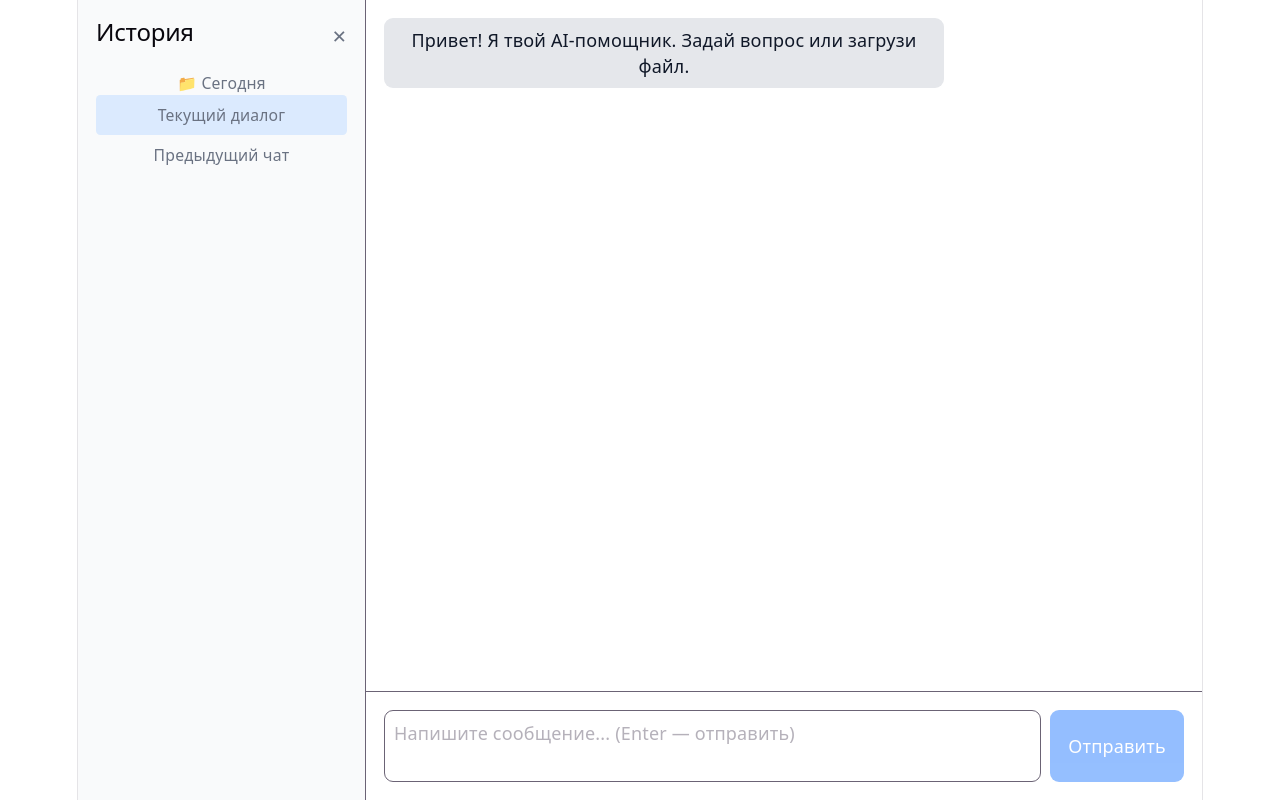
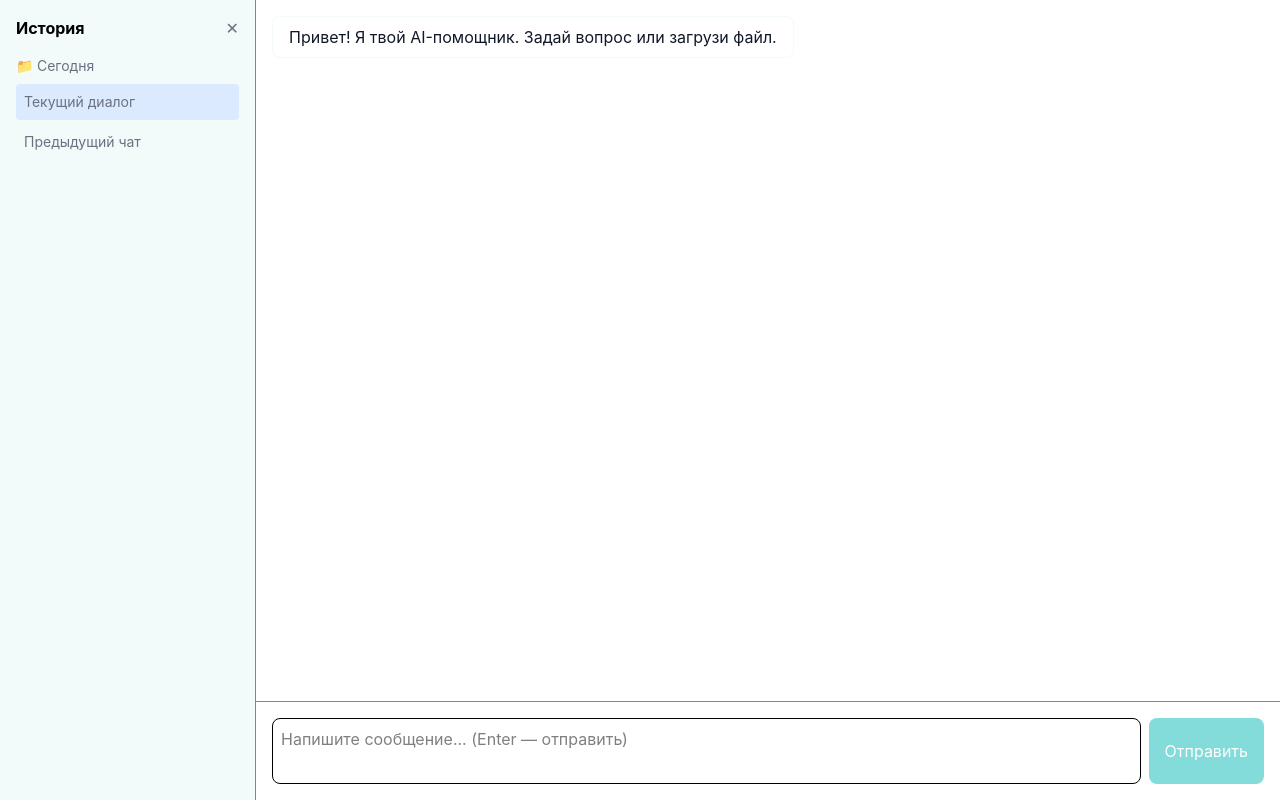
Before and after one commit to Marat5305/tidi-assistant, a React (Vite) app: page / in a window 1280 px wide. Built offline with nearby package versions, Linux system fonts and the light colour scheme.

Commit message:
feat(styles): add color system Tiffany

```diff
--- a/src/components/chat/ChatContainer.tsx
+++ b/src/components/chat/ChatContainer.tsx
@@ -4,7 +4,7 @@ import { InputArea } from './InputArea';
 
 export function ChatContainer() {
   return (
-    <div className="flex-1 flex flex-col h-full">
+    <div className="flex-1 flex flex-col h-full bg-white">
       <MessageList />
       <InputArea />
     </div>
--- a/src/components/chat/InputArea.tsx
+++ b/src/components/chat/InputArea.tsx
@@ -21,20 +21,20 @@ export function InputArea() {
   };
 
   return (
-    <div className="border-t p-4 bg-white dark:bg-gray-800">
+    <div className="border-t border-[var(--color-accent)] p-4 bg-white dark:bg-gray-800">
       <div className="flex gap-2">
         <textarea
           value={input}
           onChange={(e) => setInput(e.target.value)}
           onKeyDown={handleKeyDown}
           placeholder="Напишите сообщение... (Enter — отправить)"
-          className="flex-1 resize-none rounded-lg border p-2 focus:outline-none focus:ring-2 focus:ring-blue-500"
+          className="flex-1 resize-none rounded-lg border p-2 focus:outline-none focus:ring-2 focus:ring-[var(--color-accent)]"
           rows={2}
         />
         <button
           onClick={handleSend}
           disabled={!input.trim()}
-          className="px-4 py-2 bg-blue-500 text-white rounded-lg hover:bg-blue-600 disabled:opacity-50 disabled:cursor-not-allowed"
+          className="px-4 py-2 bg-[var(--color-accent)] text-white rounded-lg hover:bg-[var(--color-hover)] disabled:opacity-50 disabled:cursor-not-allowed"
         >
           Отправить
         </button>
--- a/src/components/chat/MessageItem.tsx
+++ b/src/components/chat/MessageItem.tsx
@@ -12,10 +12,10 @@ export function MessageItem({ message }: MessageItemProps) {
     <div className={`flex ${isUser ? 'justify-end' : 'justify-start'}`}>
       <div
         className={`
-          max-w-[70%] rounded-lg px-4 py-2
+          max-w-[70%] rounded-lg px-4 py-2 border
           ${isUser
-            ? 'bg-blue-500 text-white'
-            : 'bg-gray-200 dark:bg-gray-700 text-gray-900 dark:text-white'
+            ? 'bg-[var(--color-surface)] border-[var(--color-accent)] text-black'
+            : 'bg-white dark:bg-gray-700 border-[var(--color-surface)] text-gray-900 dark:text-white'
           }
         `}
       >
--- a/src/components/chat/ThreadSidebar.tsx
+++ b/src/components/chat/ThreadSidebar.tsx
@@ -16,7 +16,7 @@ export function ThreadSidebar() {
   }
 
   return (
-    <aside className="w-64 border-r bg-gray-50 dark:bg-gray-900 p-4 flex flex-col h-full">
+    <aside className="w-64 border-r border-[var(--color-accent)] bg-[var(--color-surface)] p-4 flex flex-col h-full">
       <div className="flex justify-between items-center mb-4">
         <h2 className="font-bold">История</h2>
         <button onClick={toggleSidebar} className="text-gray-500">
--- a/src/index.css
+++ b/src/index.css
@@ -1,133 +1,43 @@
-/* @tailwind base;
-@tailwind components;
-@tailwind utilities; */
 @import "tailwindcss";
 
 @layer base {
-  /* Кастомные стили для скролла */
+  /* Цветовая система */
+  :root {
+    /* Основной цвет - Тиффани (raw colors) */
+    --color-primary: #0abab5;
+    --color-dark: #158683;
+    --color-light: #f2fbfa;
+
+    /* Семантические цвета (по назначению) */
+    --color-accent: var(--color-primary);
+    --color-surface: var(--color-light);
+    --color-hover: var(--color-dark);
+  }
+
+  /* Кастомный скроллбар */
   ::-webkit-scrollbar {
     width: 8px;
   }
-  ::-webkit-scrollbar-track {
-    background: #f1f1f1;
+}
+
+@layer utilities {
+  /* Светлая тема */
+  .bg-chat-glow-light {
+    background: radial-gradient(
+      circle at 25% 50%,
+      rgb(127, 203, 200) 0%,
+      rgb(10, 186, 181) 60%,
+      rgb(5, 151, 146) 90%
+    );
   }
-  ::-webkit-scrollbar-thumb {
-    background: #888;
-    border-radius: 4px;
-  }
-  ::-webkit-scrollbar-thumb:hover {
-    background: #555;
+
+  /* Темная тема - более насыщенные пятна */
+  .bg-chat-glow-dark {
+    background: radial-gradient(
+      circle at 25% 50%,
+      rgba(0, 67, 73) 0%,
+      rgb(19, 35, 37) 40%,
+      rgb(22, 23, 23) 90%
+    );
   }
 }
-
-:root {
-  --text: #6b6375;
-  --text-h: #08060d;
-  --bg: #fff;
-  --border: #e5e4e7;
-  --code-bg: #f4f3ec;
-  --accent: #aa3bff;
-  --accent-bg: rgba(170, 59, 255, 0.1);
-  --accent-border: rgba(170, 59, 255, 0.5);
-  --social-bg: rgba(244, 243, 236, 0.5);
-  --shadow:
-    rgba(0, 0, 0, 0.1) 0 10px 15px -3px, rgba(0, 0, 0, 0.05) 0 4px 6px -2px;
-
-  --sans: system-ui, 'Segoe UI', Roboto, sans-serif;
-  --heading: system-ui, 'Segoe UI', Roboto, sans-serif;
-  --mono: ui-monospace, Consolas, monospace;
-
-  font: 18px/145% var(--sans);
-  letter-spacing: 0.18px;
-  color-scheme: light dark;
-  color: var(--text);
-  background: var(--bg);
-  font-synthesis: none;
-  text-rendering: optimizeLegibility;
-  -webkit-font-smoothing: antialiased;
-  -moz-osx-font-smoothing: grayscale;
-
-  @media (max-width: 1024px) {
-    font-size: 16px;
-  }
-}
-
-@media (prefers-color-scheme: dark) {
-  :root {
-    --text: #9ca3af;
-    --text-h: #f3f4f6;
-    --bg: #16171d;
-    --border: #2e303a;
-    --code-bg: #1f2028;
-    --accent: #c084fc;
-    --accent-bg: rgba(192, 132, 252, 0.15);
-    --accent-border: rgba(192, 132, 252, 0.5);
-    --social-bg: rgba(47, 48, 58, 0.5);
-    --shadow:
-      rgba(0, 0, 0, 0.4) 0 10px 15px -3px, rgba(0, 0, 0, 0.25) 0 4px 6px -2px;
-  }
-
-  #social .button-icon {
-    filter: invert(1) brightness(2);
-  }
-}
-
-#root {
-  width: 1126px;
-  max-width: 100%;
-  margin: 0 auto;
-  text-align: center;
-  border-inline: 1px solid var(--border);
-  min-height: 100svh;
-  display: flex;
-  flex-direction: column;
-  box-sizing: border-box;
-}
-
-body {
-  margin: 0;
-}
-
-h1,
-h2 {
-  font-family: var(--heading);
-  font-weight: 500;
-  color: var(--text-h);
-}
-
-h1 {
-  font-size: 56px;
-  letter-spacing: -1.68px;
-  margin: 32px 0;
-  @media (max-width: 1024px) {
-    font-size: 36px;
-    margin: 20px 0;
-  }
-}
-h2 {
-  font-size: 24px;
-  line-height: 118%;
-  letter-spacing: -0.24px;
-  margin: 0 0 8px;
-  @media (max-width: 1024px) {
-    font-size: 20px;
-  }
-}
-p {
-  margin: 0;
-}
-
-code,
-.counter {
-  font-family: var(--mono);
-  display: inline-flex;
-  border-radius: 4px;
-  color: var(--text-h);
-}
-
-code {
-  font-size: 15px;
-  line-height: 135%;
-  padding: 4px 8px;
-  background: var(--code-bg);
-}
```
